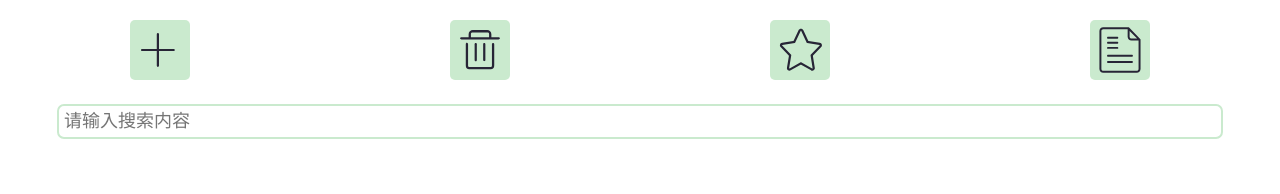
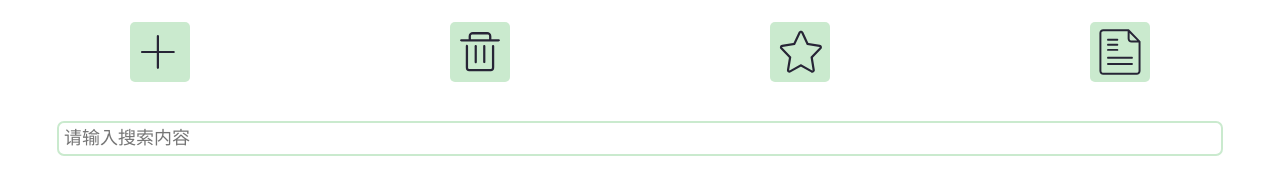
Before and after one commit to yomiko451/note, a website: page src/index.html in a window 1280 px wide. Drawn offline with Linux system fonts and the light colour scheme.

Commit message:
优化样式

```diff
--- a/src/index.html
+++ b/src/index.html
@@ -16,9 +16,10 @@
         <div class="button" id="star"></div>
         <div class="button" id="copy"></div>
       </div>
-      <div class="container">
+      <div class="search">
         <input type="text" placeholder="请输入搜索内容">
       </div>
+      <div class="container"></div>
     </div>
   </body>
 </html>
--- a/src/styles.css
+++ b/src/styles.css
@@ -5,7 +5,7 @@ body {
     height: 100vh;
     width: 100vw;
     display: grid;
-    grid-template-rows: 1fr 7fr;
+    grid-template-rows: 1fr 0.65fr 6fr;
 }
 .toolbar {
     height: 100%;
@@ -43,6 +43,11 @@ body {
     margin-top: 2px;
     margin-bottom: 2px;
 }
+.search {
+    display: flex;
+    align-items: center;
+    justify-content: center;
+}
 p {
     font-size: 16px;
     margin: 1px;
@@ -60,11 +65,13 @@ textarea {
     resize: none;
     transition: all 0.3s;
     background-color: rgb(202, 234, 206);
+    overflow: hidden;
 }
 textarea:focus {
     border: 2px solid skyblue;
     outline: none;
     height: 176px;
+    overflow: scroll;
 }
 input {
     width: 90vw;
```
